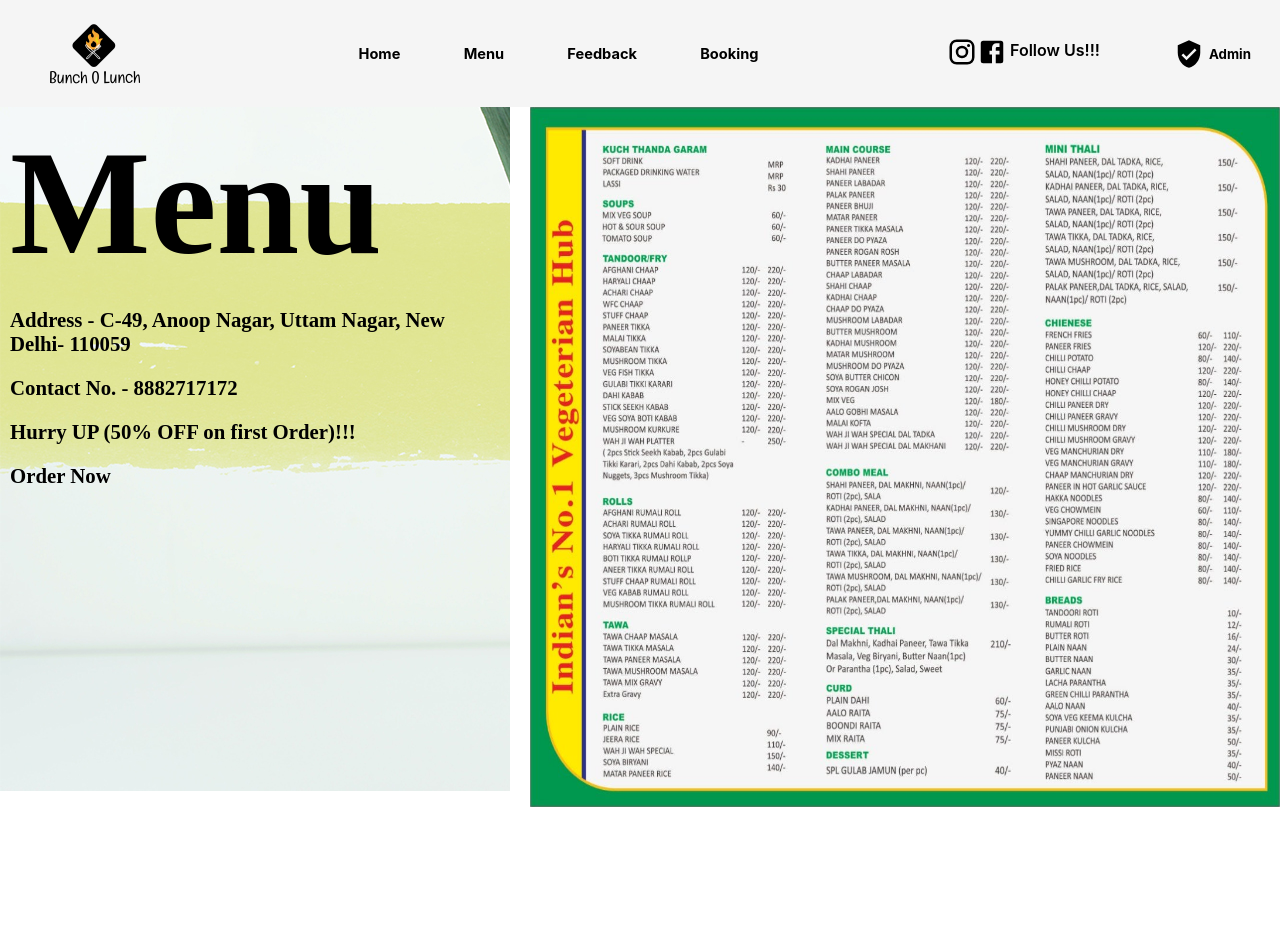
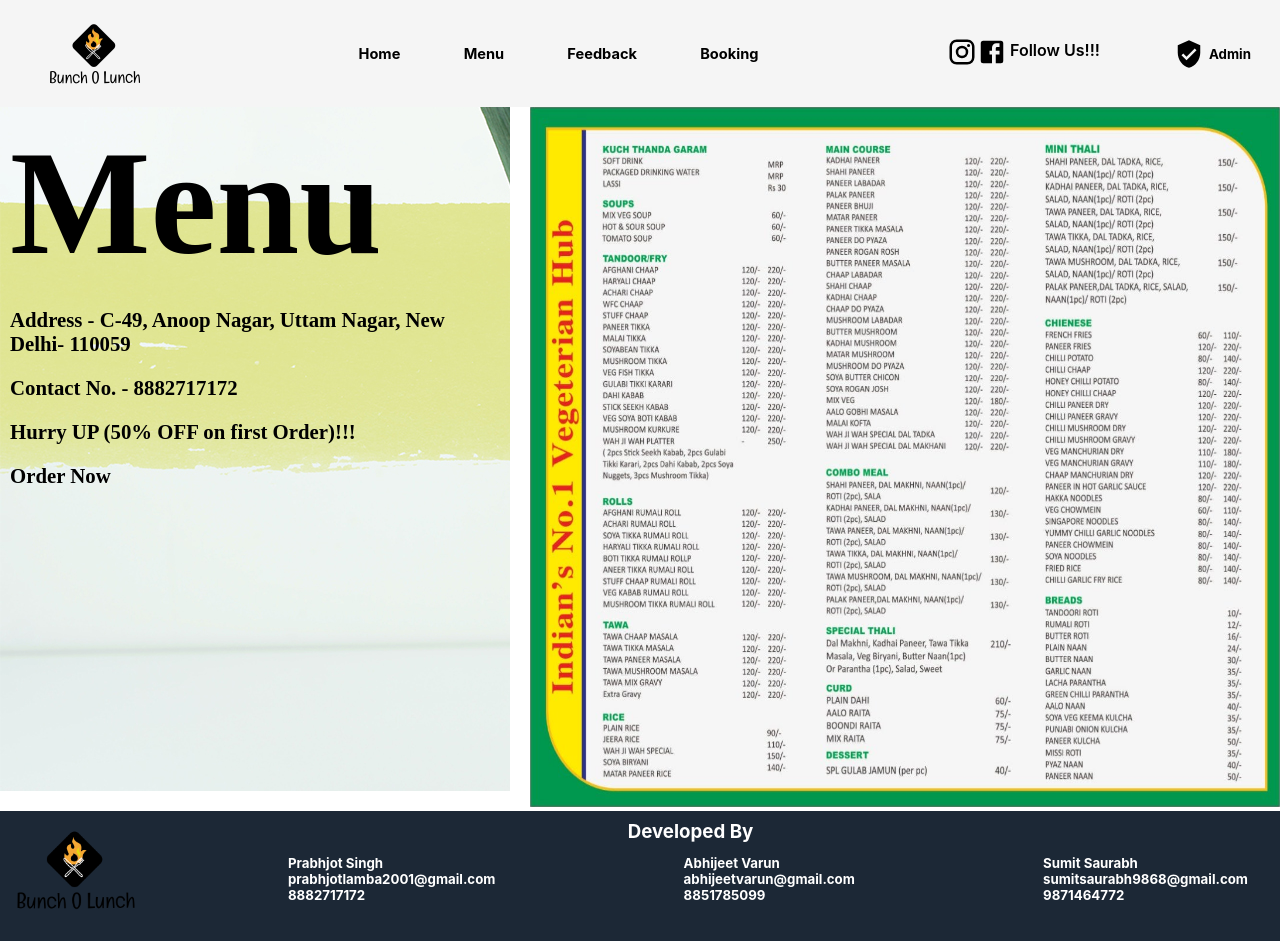
Before and after one commit to varunjeett/Restaurant-Web-App, a React (Create React App) app: page /menu in a window 1280 px wide. Before the commit the page ends 811 px from the top, so only its background shows below. Built offline with nearby package versions, Linux system fonts and the light colour scheme; a web font is replaced by a local one.

Commit message:
Added Footer

```diff
--- a/src/App.css
+++ b/src/App.css
@@ -1,4 +1,3 @@
 * {
   margin: 0;
-  /* scroll-behavior: smooth; */
 }
--- a/src/App.js
+++ b/src/App.js
@@ -11,6 +11,7 @@ import { useStateValue } from "./StateProvider";
 import Login from "./Login.js";
 import SignUp from "./SignUp.js";
 import AdminBooking from "./AdminBooking";
+import Footer from "./Footer";
 
 function App() {
   const [{ user }, dispatch] = useStateValue();
@@ -22,27 +23,24 @@ function App() {
           <Route path="/menu">
             <Header />
             <Menu />
-          </Route>
-
-          <Route path="/about">
-            <Header />
-            <About />
+            <Footer />
           </Route>
 
           <Route path="/review">
             <Header />
             <Review />
+            <Footer />
           </Route>
 
           <Route path="/booking">
             <Header />
             <Booking />
+            <Footer />
           </Route>
 
           <Route path="/signup">
             {user ? (
               <>
-                <Header />
                 <SignUp />
               </>
             ) : (
@@ -58,6 +56,7 @@ function App() {
           <Route path="/">
             <Header />
             <Scrolling />
+            <Footer />
           </Route>
 
         </Switch>
--- a/src/Footer.css
+++ b/src/Footer.css
@@ -0,0 +1,43 @@
+.footer{
+    height: 100px;
+    width:100%;
+    background-color: #1C2836;
+    display: flex;
+    align-items: center;
+    flex-direction: row;
+    justify-content: space-around;
+    padding-bottom: 30px ;
+}
+
+
+
+.footer__logo{
+    flex: 0.2;
+}
+
+.logo{
+    margin-top: 20px;
+    width: 130px;
+    height: 130px;
+}
+
+.footer__contact{
+    flex: 0.75;
+    color: white;
+    display: flex;
+    flex-direction: column;
+    align-items: center;
+}
+
+.footer__contact > h3{
+    margin-bottom: 7px;
+    margin-right: 155px;
+
+}
+
+.footer__contact__details{
+    width: 100%;
+    margin-top: 5px;
+    display: flex;
+    justify-content: space-between;
+}
--- a/src/Footer.js
+++ b/src/Footer.js
@@ -1,8 +1,62 @@
 import React from 'react'
+import { Link } from 'react-router-dom'
+import './Footer.css'
+
+import logo from './Media/logo.png'
 
 function Footer() {
     return (
         <div className="footer">
+
+            <div className="footer__logo">
+                <Link to="/" >
+                    <img className="logo" src={logo} alt="logo" />
+                </Link>
+            </div>
+
+            <div className="footer__contact">
+
+                <h3>Developed By</h3>
+
+                <div className="footer__contact__details">
+
+                    <div className="footer__contact__individual">
+
+                        <h5>
+                            Prabhjot Singh<br />
+                            prabhjotlamba2001@gmail.com<br />
+                            8882717172<br />
+                        </h5>
+
+                    </div>
+
+                    <div className="footer__contact__individual">
+                        <h5>
+                            Abhijeet Varun<br />
+                            abhijeetvarun@gmail.com<br />
+                            8851785099<br />
+                        </h5>
+                    </div>
+
+                    <div className="footer__contact__individual">
+
+                        <h5>
+                            Sumit Saurabh<br />
+                            sumitsaurabh9868@gmail.com<br />
+                            9871464772<br />
+                        </h5>
+
+                    </div>
+
+                </div>
+
+            </div>
+
+
+            <div className="footer__icons">
+
+            </div>
+
 
         </div>
     )
--- a/src/Scrolling.css
+++ b/src/Scrolling.css
@@ -2,7 +2,7 @@
 .scrolling__firstPage{
     width: 100%;
     height: 700px;
-    margin-bottom: 20px;
+    /* margin-bottom: 20px; */
     background-image: url("Media/mainPage.jpg");
     background-size: 100% 100%;
     background-attachment: fixed;
@@ -15,7 +15,7 @@
     background-image: url("https://media.istockphoto.com/photos/butter-chicken-picture-id174967273");
     background-size: 100% 100%;
     background-attachment: fixed;
-    margin-bottom: 20px;
+    /* margin-bottom: 20px; */
 
 }
 
@@ -95,7 +95,7 @@
     background-image: url("https://images.unsplash.com/photo-1595777216528-071e0127ccbf?ixlib=rb-1.2.1&ixid=eyJhcHBfaWQiOjEyMDd9&auto=format&fit=crop&w=500&q=60");
     background-size: 100% 100%;
     background-attachment: fixed;
-    margin-bottom: 20px;
+    /* margin-bottom: 20px; */
 
 }
 
```
Also changed, not shown: src/Rating.css (deleted), src/Rating.js (deleted).
